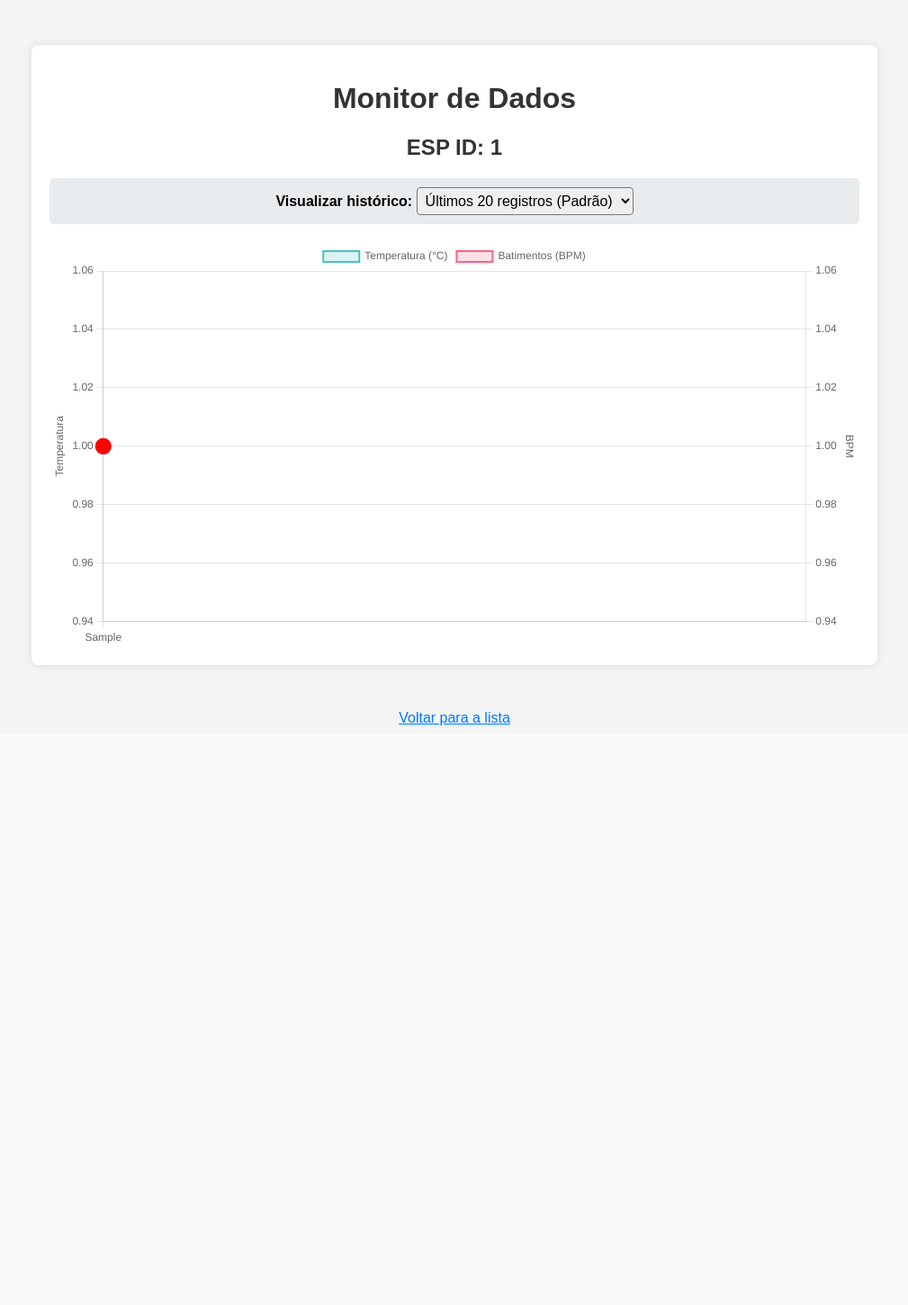
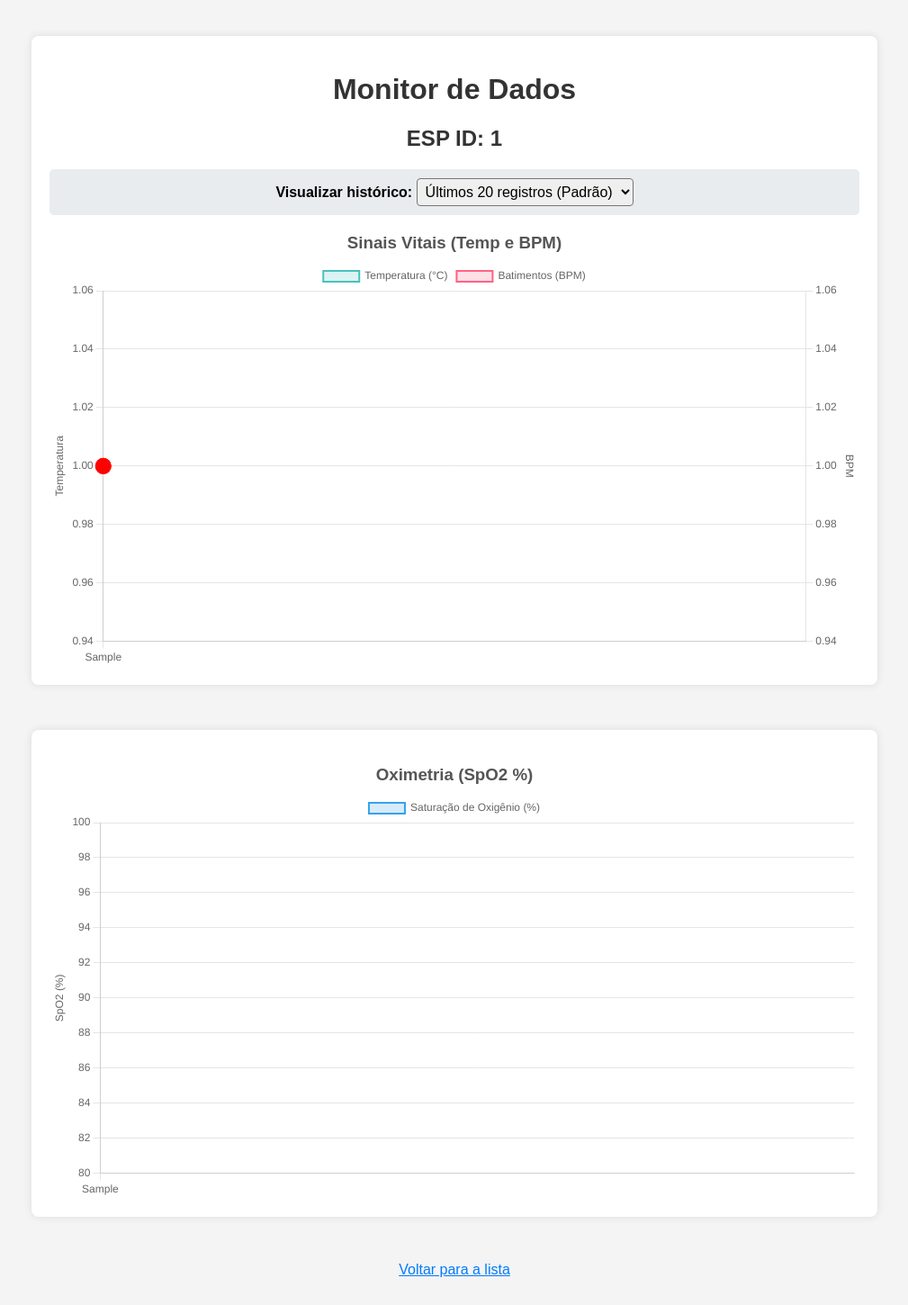
Before and after one commit to DavidKSMoreira/smart-bracelet, a Flask app: template App/templates/grafico.html in a window 1280 px wide. Shown: the whole page at 90% size, without its empty margins (135-1144 px from the left). Before the commit the page ends 806 px from the top, so only its background shows below. Run offline with Flask 3, Linux system fonts and the light colour scheme; the template is opened without the code that fills it: most values are stand-ins (such as "Sample title", 1, 10 or a date in 2020).

Commit message:
add grafico isolado (SpO2)
atualizado a rota da API para enviar os dados do SpO2 e criado um segundo canvas no frontend para separar os sinais vitais da saturação.

```diff
--- a/App/app.py
+++ b/App/app.py
@@ -161,7 +161,7 @@ def api_dados_grafico():
         if horas_atras:
             #busca registros da janela de tempo solicitada
             cursor.execute("""
-                SELECT temperatura, batimento_cardiaco, horario, queda
+                SELECT temperatura, batimento_cardiaco, horario, queda, spo2
                 FROM leituras
                 WHERE esp_id = ? AND horario >= datetime('now', 'localtime', ?)
                 ORDER BY id ASC
@@ -171,7 +171,7 @@ def api_dados_grafico():
         else:
             # Pega os últimos 20 registros, por exemplo (para o gráfico não ficar pesado demais)
             cursor.execute("""
-                SELECT temperatura, batimento_cardiaco, horario, queda
+                SELECT temperatura, batimento_cardiaco, horario, queda, spo2
                 FROM leituras
                 WHERE esp_id = ?
                 ORDER BY id DESC LIMIT 20
@@ -185,7 +185,8 @@ def api_dados_grafico():
             'temperatura': [row[0] for row in resultados],
             'batimentos': [row[1] for row in resultados],
             'labels': [row[2] for row in resultados],
-            'quedas': [row[3] for row in resultados] #1 queda, 0 normal
+            'quedas': [row[3] for row in resultados], #1 queda, 0 normal
+            'spo2': [row[4] for row in resultados]
         }
 
         return jsonify(dados_json)
--- a/App/templates/grafico.html
+++ b/App/templates/grafico.html
@@ -27,10 +27,11 @@
             border-radius: 5px;
         }
         select {padding: 5px; font-size: 16px; border-radius: 4px;}
+        h3{text-align: center; color: #555; margin-bottom: 10px;}
     </style>
 </head>
 <body>
-    <div class="chart-container">
+    <div class="chart-container" style="margin-top: 40px;">
         <h1>Monitor de Dados</h1>
         <h2>ESP ID: <span id="espIdDisplay">{{ esp_id }}</span></h2>
 
@@ -46,19 +47,27 @@
             </select>
         </div>
 
+        <h3>Sinais Vitais (Temp e BPM)</h3>
         <canvas id="meuGrafico"></canvas>
     </div>
-    <div style="text-align: center;">
+
+    <div class = "chart-container">
+        <h3>Oximetria (SpO2 %)</h3>
+        <canvas id="graficoSpo2"></canvas>
+    </div>
+    <div style="text-align: center; margin-bottom: 30px;">
         <a href="/">Voltar para a lista</a>
     </div>
 
     <script>
         // Pega o ID que veio do Flask
         const espId = "{{ esp_id }}";
-        const ctx = document.getElementById('meuGrafico').getContext('2d');
+
+        const ctx1 = document.getElementById('meuGrafico').getContext('2d');
+        const ctx2 = document.getElementById('graficoSpo2').getContext('2d');
 
         // Configuração inicial do gráfico (vazio)
-        const meuGrafico = new Chart(ctx, {
+        const meuGrafico = new Chart(ctx1, {
             type: 'line',
             data: {
                 labels: [], // Começa vazio
@@ -104,6 +113,38 @@
             }
         });
 
+        //Novo gráfico para SpO2
+        const graficoSpO2 = new Chart(ctx2, {
+            type: 'line',
+            data: {
+                labels: [],
+                datasets: [
+                    {
+                        label: 'Saturação de Oxigênio (%)',
+                        data: [],
+                        borderColor: 'rgba(54, 162, 235, 1)',
+                        backgroundColor: 'rgba(54, 162, 235, 0.2)',
+                        borderWidth: 2,
+                        tension: 0.1,
+                    }
+                ]
+            },
+            options: {
+                responsive: true,
+                scales: {
+                    y: {
+                        type: 'linear',
+                        display: true,
+                        position: 'left',
+                        title: { display: true, text: 'SpO2 (%)' },
+                        min: 80, //limite inferior
+                        max: 100, //limite superior
+                    }
+                },
+                animation: false
+            }
+        });
+
         // --- FUNÇÃO DE ATUALIZAÇÃO ---
         async function atualizarGrafico() {
             try {
@@ -124,15 +165,21 @@
                 }
 
                 // Atualiza os dados do gráfico
+                //Eixo X
                 meuGrafico.data.labels = dados.labels;
+                graficoSpO2.data.labels = dados.labels;
+
+                //Eixo Y
                 meuGrafico.data.datasets[0].data = dados.temperatura;
                 meuGrafico.data.datasets[1].data = dados.batimentos;
+                graficoSpO2.data.datasets[0].data = dados.spo2;
 
                 //NOVO: Lógica de alerta visual de queda
                 //Se queda == 1, cor vermelha e tamanho maior
 
                 const coresTemp = dados.quedas.map(queda => queda === 1 ? 'red' : 'rgba (255, 99, 132, 1)');
                 const coresBPM = dados.quedas.map(queda => queda === 1 ? 'red' : 'rgba(255, 99, 132, 1)');
+                const coresSpO2 = dados.quedas.map(queda => queda === 1 ? 'red' : 'rgba(54, 162, 235, 1)');
                 const tamanhosPonto = dados.quedas.map(queda => queda === 1 ? 8 : 3); //8 grande, 3 padrão
 
                 //Aplica as listas de estilo nas linhas do gráfico
@@ -144,8 +191,14 @@
                 meuGrafico.data.datasets[1].pointRadius = tamanhosPonto;
                 meuGrafico.data.datasets[1].pointBorderColor = coresBPM;
 
+                //Aplica estilos visuais - Gráfico 2
+                graficoSpO2.data.datasets[0].pointBackgroundColor = coresSpO2;
+                graficoSpO2.data.datasets[0].pointRadius = tamanhosPonto;
+                graficoSpO2.data.datasets[0].pointBorderColor = coresSpO2
+
                 // Manda o Chart.js redesenhar com os novos estilps
                 meuGrafico.update('none'); // 'none' evita animação completa a cada update
+                graficoSpO2.update('none');
 
             } catch (error) {
                 console.error("Erro ao buscar dados:", error);
```
